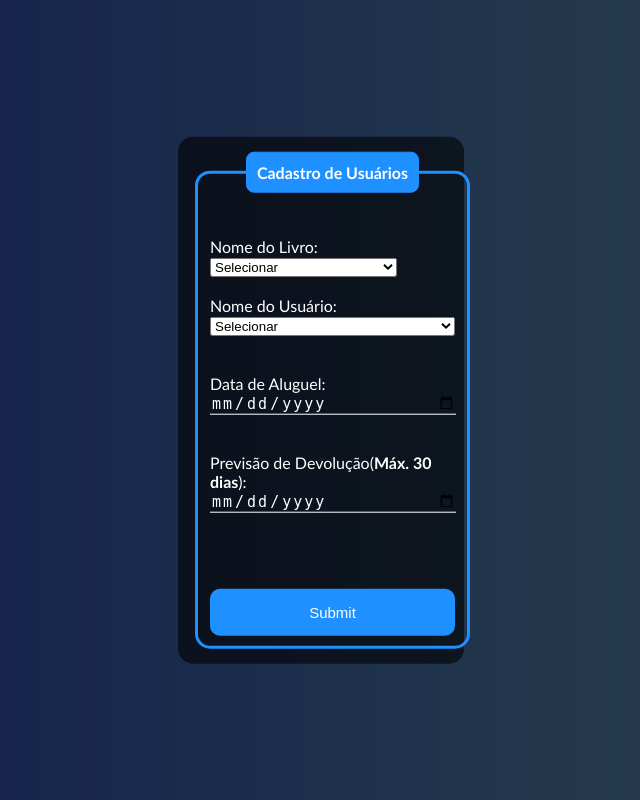
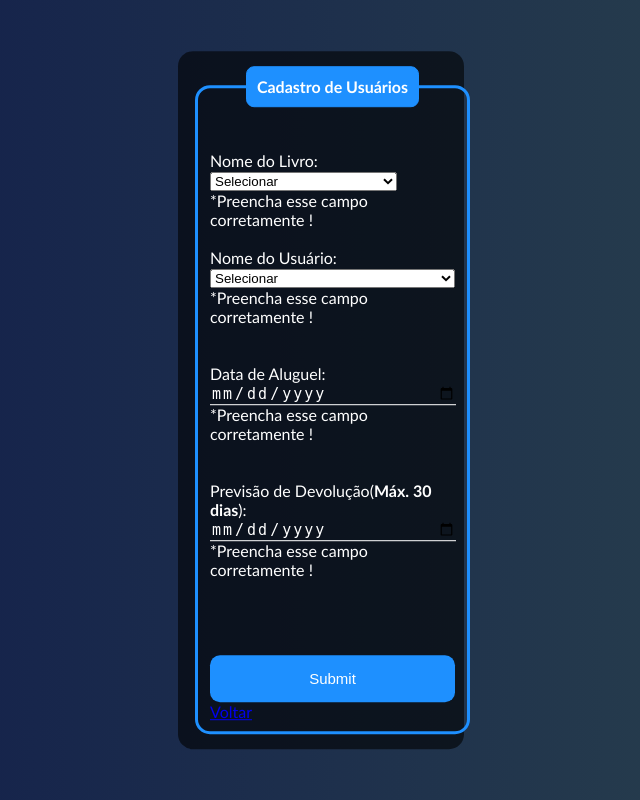
Before and after one commit to brenbs/WDAx, a PHP site: page /alugcad.php in a window 1280 px wide. Shown: the whole page, without its empty margins (319-959 px from the left). Run offline with PHP 8.4, Linux system fonts and the light colour scheme; data comes from the database, SQL or seed files in the repository.

Commit message:
Update alugcad.php

```diff
--- a/alugcad.php
+++ b/alugcad.php
@@ -69,15 +69,15 @@ $resultuser_conect = $conexao -> query($sqluser_conect);
 <!--formulario-->
 
 <div class="box">
-  <form action="alugcad.php" method="POST">
+  <form action="alugcad.php" method="POST" id="form">
     <fieldset>
      <legend><b>Cadastro de Usuários</b></legend>
      <br><br>
 
       <div class="inputBox">
       <label for="nomela" class="labelInput">Nome do Livro:</label><br>
-        <select name="nomela" id="" value="Livro alugado:" required>
-          <option value="Selecionar">Selecionar</option>
+        <select name="nomela" id="nomela"  class="required" oninput="livroValidate()">
+          <option value="0">Selecionar</option>
             <?php
 
               while($livro_data = mysqli_fetch_assoc($resultlivro_conect)){
@@ -87,14 +87,15 @@ $resultuser_conect = $conexao -> query($sqluser_conect);
               }
             ?>
         </select>
+        <span class="span-required">*Preencha esse campo corretamente !</span>
       </div>
 
     <br>
 
       <div class="inputBox">
       <label for="nomeua" class="labelInput">Nome do Usuário:</label><br>
-        <select name="nomeua" value="Uusário:" required>
-        <option value="Selecionar">Selecionar</option>
+        <select name="nomeua" id="nomeua"  class="required" oninput="nameValidate()">
+        <option value="0">Selecionar</option>
           <?php
             while($user_data = mysqli_fetch_assoc($resultuser_conect)){
 
@@ -103,19 +104,24 @@ $resultuser_conect = $conexao -> query($sqluser_conect);
             }
           ?>
         </select>
+        <span class="span-required">*Preencha esse campo corretamente !</span>
+
       </div>
       <br><br>
 
       <div class="inputBox">
       <label for="dataalug" class="labelInput">Data de Aluguel:</label>
-      <input type="date" name="dataalug" id="dataalug" class="inputUser" required>
-      </div>
+      <input type="date" name="dataalug" id="dataalug" class="inputUser required" oninput="data1Validate()">
+      <span class="span-required">*Preencha esse campo corretamente !</span>
+
+     </div>
 
       <br><br>
 
       <div class="inputBox">
       <label for="dataprev" class="labelInput">Previsão de Devolução(<b>Máx. 30 dias</b>):</label>
-      <input type="date" name="dataprev" id="dataprev" class="inputUser" required>
+      <input type="date" name="dataprev" id="dataprev" class="inputUser required"oninput="data2Validate()">
+      <span class="span-required">*Preencha esse campo corretamente !</span>
       </div>
 
      <br><br>
@@ -127,9 +133,85 @@ $resultuser_conect = $conexao -> query($sqluser_conect);
      <br><br>
 
      <input type="submit" name="submit" id="submit">
-
+     <a href="alug.php">Voltar</a>
     </fieldset>
   </form>
 </div>
+
+<script>
+      //pegando dados
+      var form = document.getElementById('form');
+      var campos = document.querySelectorAll('.required');
+      var spans = document.querySelectorAll('.span-required');
+      var data1 = document.getElementById('dataalug');
+      var data2 = document.getElementById('dataprev');
+      var select_n = document.getElementById('nomeua');
+      var select_l = document.getElementById('nomela');
+
+      //validação
+      form.addEventListener('submit',(event)=>{
+        if(campos[0].value.length!=0 && campos[1].value.length!=0 && campos[2].value.length!=0 && campos[3].value.length!=0){
+
+        }else{
+        nameValidate();
+        livroValidate();
+        data1Validate();
+        data2Validate();
+        event.preventDefault();
+        }
+
+      })
+
+      //função alert
+      function setError(index){
+        campos[index].style.color = '#e63636'
+        spans[index].style.display ='block'
+      }
+      function removeError(index){
+        campos[index].style.color = ''
+        spans[index].style.display ='none'
+      }
+        //nome
+        function nameValidate(){
+        if(select_n.value==0){
+           setError(0);
+           return;
+        }else{
+         removeError(0);
+        }
+      }
+
+      //livro
+      function livroValidate(){
+        if(select_l.value==0){
+           setError(1);
+           return;
+        }else{
+         removeError(1);
+        }
+      }
+
+      //data de aluguel
+      function data1Validate(){
+        if(data1.value == ''){
+    		setError(2);
+    		return;
+    	}else{
+        removeError(2);
+      }
+
+      }
+       //data para devolver
+       function data2Validate(){
+        if(data2.value == ''){
+    		setError(3);
+    		return;
+    	}else{
+        removeError(3);
+      }
+
+      }
+    </script>
+
 </body>
 </html>
```
